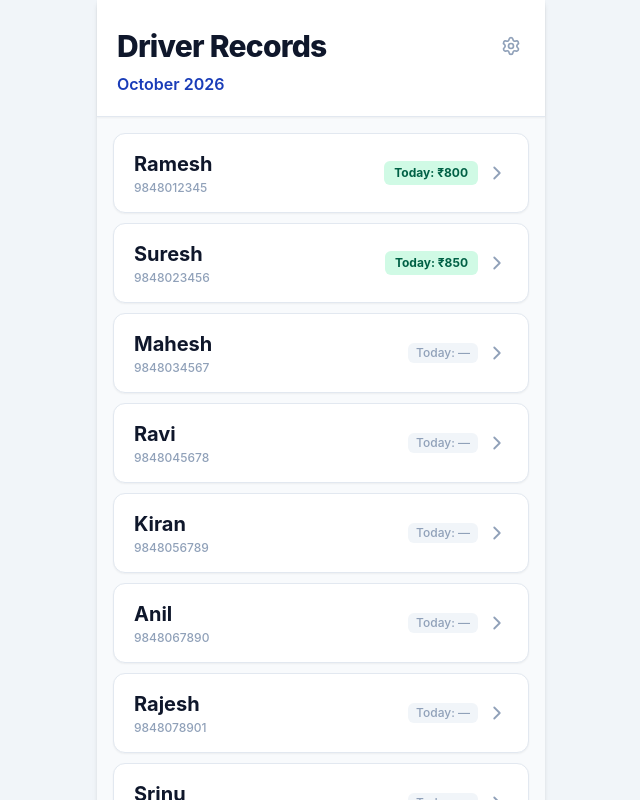
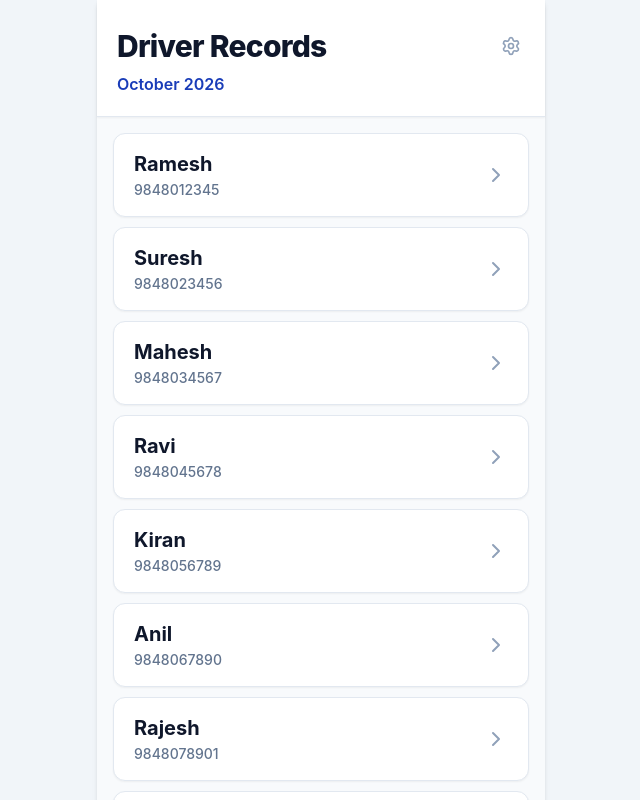
Before and after one commit to vijayvarma02/digital-transport-book, a React (Vite) app: page / in a window 1280 px wide. Shown: the top 800 px of the page, without its empty margins (319-959 px from the left). Built offline with nearby package versions, Linux system fonts and the light colour scheme; no server answers.

Commit message:
fix: remove Today status from driver list rows

```diff
--- a/src/components/DriverList.jsx
+++ b/src/components/DriverList.jsx
@@ -1,33 +1,29 @@
-import React, { useState, useEffect } from 'react';
+import React, { useState, useEffect, useCallback } from 'react';
 import { ChevronRight, Plus, Settings } from 'lucide-react';
-import { MONTH_NAMES, getTodayDateString, formatCurrency } from '../utils/dateUtils';
+import { MONTH_NAMES } from '../utils/dateUtils';
 import { dataService } from '../services/dataService';
 import AddDriverModal from './AddDriverModal';
 import DatabaseSettingsModal from './DatabaseSettingsModal';
 
 export default function DriverList({ onSelectDriver, selectedMonth, selectedYear }) {
   const [drivers, setDrivers] = useState([]);
-  const [todayRecords, setTodayRecords] = useState({});
   const [loading, setLoading] = useState(true);
   const [isAddModalOpen, setIsAddModalOpen] = useState(false);
   const [isDbModalOpen, setIsDbModalOpen] = useState(false);
 
-  const todayStr = getTodayDateString();
   const currentMonthName = MONTH_NAMES[selectedMonth - 1];
 
-  const loadDriversData = React.useCallback(async () => {
+  const loadDriversData = useCallback(async () => {
     setLoading(true);
     try {
       const driverList = await dataService.getDrivers();
       setDrivers(driverList);
-      const todayMap = await dataService.getTodayRecordsForAllDrivers(todayStr);
-      setTodayRecords(todayMap);
     } catch (err) {
       console.error('Failed to load drivers:', err);
     } finally {
       setLoading(false);
     }
-  }, [todayStr]);
+  }, []);
 
   useEffect(() => {
     loadDriversData();
@@ -77,9 +73,6 @@ export default function DriverList({ onSelectDriver, selectedMonth, selectedYear
         ) : (
           <div className="space-y-2.5">
             {drivers.map((driver) => {
-              const todayAmount = todayRecords[driver.id];
-              const hasTodayEntry = todayAmount !== undefined && todayAmount !== null;
-
               return (
                 <button
                   key={driver.id}
@@ -91,23 +84,14 @@ export default function DriverList({ onSelectDriver, selectedMonth, selectedYear
                       {driver.name}
                     </span>
                     {driver.phone && (
-                      <span className="text-xs text-slate-400 font-medium block mt-0.5">
+                      <span className="text-sm text-slate-500 font-medium block mt-0.5">
                         {driver.phone}
                       </span>
                     )}
                   </div>
 
-                  <div className="flex items-center gap-2 shrink-0">
-                    {hasTodayEntry ? (
-                      <span className="px-2.5 py-1 text-xs font-bold text-emerald-800 bg-emerald-100 rounded-md">
-                        Today: {formatCurrency(todayAmount)}
-                      </span>
-                    ) : (
-                      <span className="px-2 py-0.5 text-xs font-medium text-slate-400 bg-slate-100 rounded-md">
-                        Today: —
-                      </span>
-                    )}
-                    <ChevronRight size={22} className="text-slate-400" />
+                  <div className="shrink-0">
+                    <ChevronRight size={24} className="text-slate-400" />
                   </div>
                 </button>
               );
```
